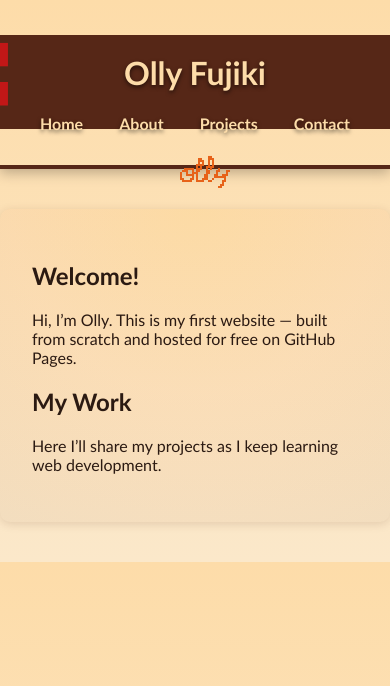
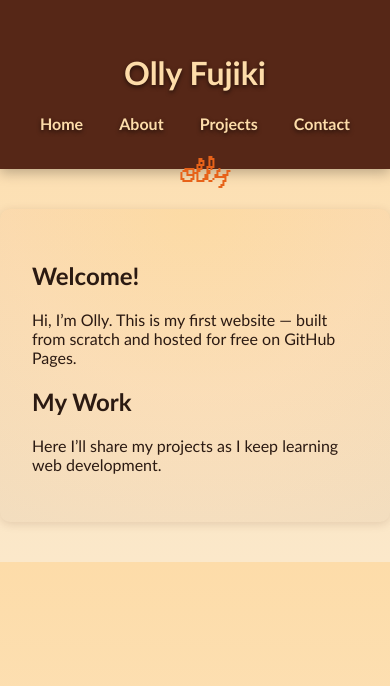
Before and after one commit to oliverhisajifujiki/oliverhisajifujiki.github.io, a plain HTML site: page index.html in a window 390 px wide. Drawn offline with Linux system fonts and the light colour scheme.

Commit message:
make banner and images responsive with smart scaling

```diff
--- a/style.css
+++ b/style.css
@@ -15,9 +15,9 @@ body {
 
 header {
   background-image: url("sine_wave_paint_fill.gif");
-  background-repeat: repeat-x;
-  background-size: contain;
-  background-position: center;
+  background-size: cover;
+  background-repeat: no-repeat;
+  background-position: center center;
   color: #fddca9;
   text-shadow: 0 2px 4px rgba(0, 0, 0, 0.6);
   padding: 2rem 1rem;
@@ -25,6 +25,7 @@ header {
   border-bottom: 4px solid #562717;
   box-shadow: 0 4px 12px rgba(0, 0, 0, 0.25);
 }
+
 
 
 
@@ -181,3 +182,11 @@ details.dropdown .tldr {
   cursor: pointer;
 }
 .close-button:hover { color: #562717; }
+
+img {
+  max-width: 100%;   /* never exceed the container width */
+  height: auto;      /* preserve aspect ratio */
+  display: block;    /* removes little whitespace under images */
+  margin: 0 auto;    /* centers the image inside its container */
+  border-radius: 6px; /* optional: soft rounded edges for polish */
+}
```
